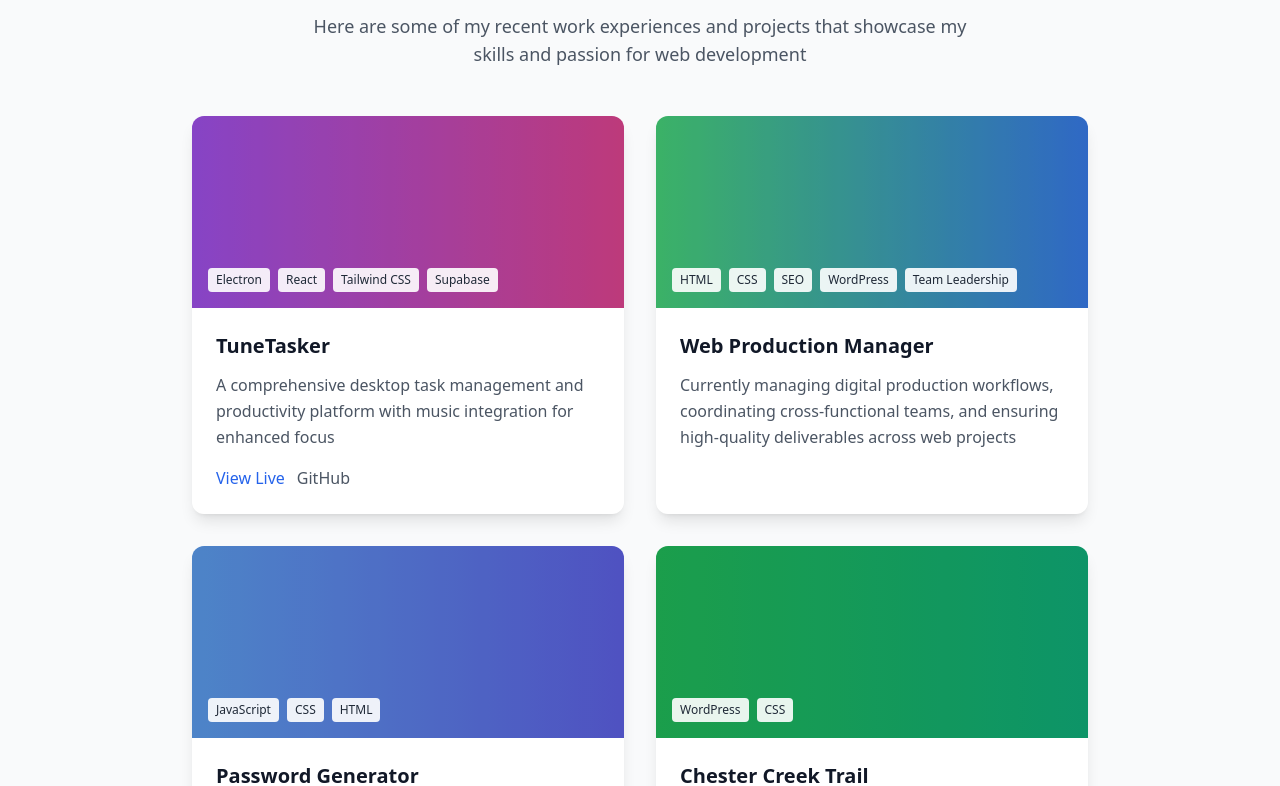
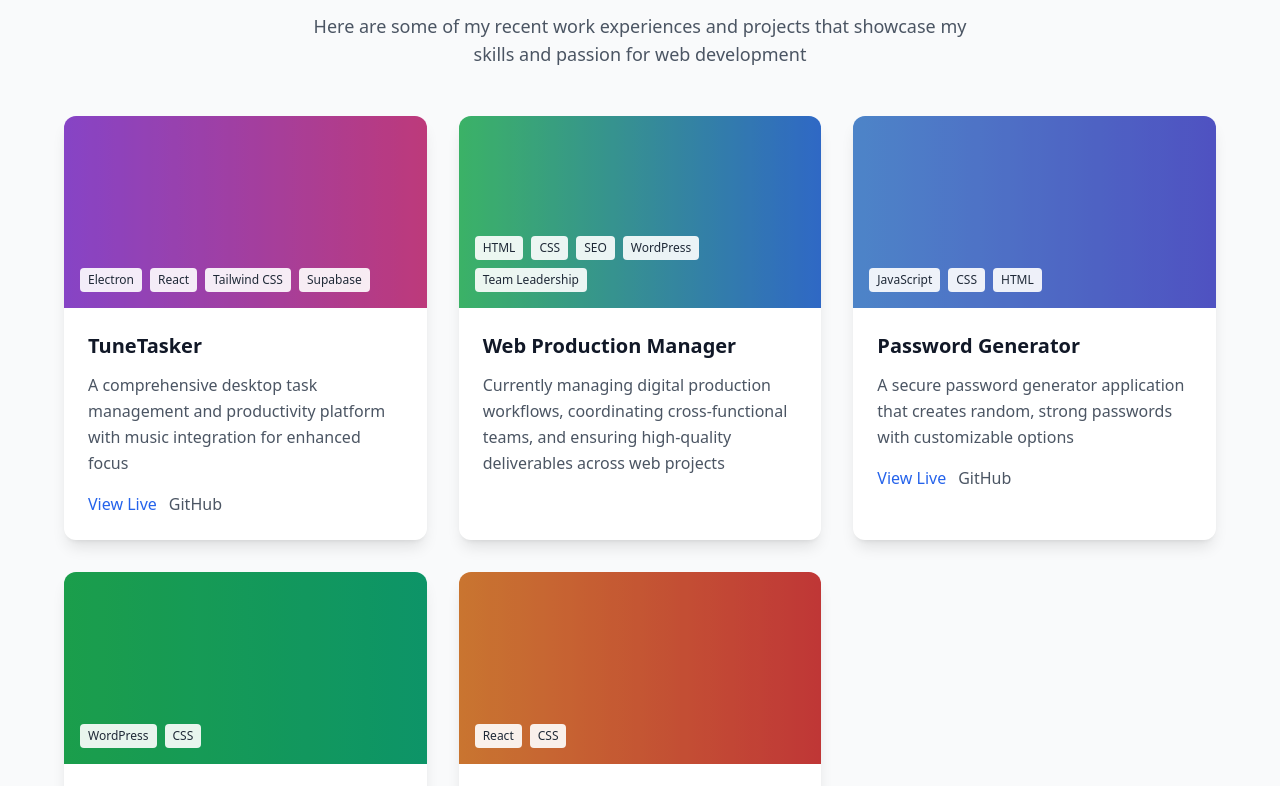
Before and after one commit to seantcoleman/portfolio, a React (Vite) app: page / in a window 1280 px wide. Shown: the part 1514-2300 px from the top of the page. Built offline with nearby package versions, Linux system fonts and the light colour scheme.

Commit message:
project grid spacing

```diff
--- a/src/App.jsx
+++ b/src/App.jsx
@@ -206,7 +206,7 @@
           Here are some of my recent work experiences and projects that showcase
           my skills and passion for web development
         </p>
-        <div className="grid grid-cols-1 md:grid-cols-2 gap-8 max-w-4xl mx-auto">
+        <div className="grid grid-cols-1 md:grid-cols-2 lg:grid-cols-3 gap-8 max-w-6xl mx-auto">
           {projects.map((project, index) => (
             <div
               key={project.title}
```
